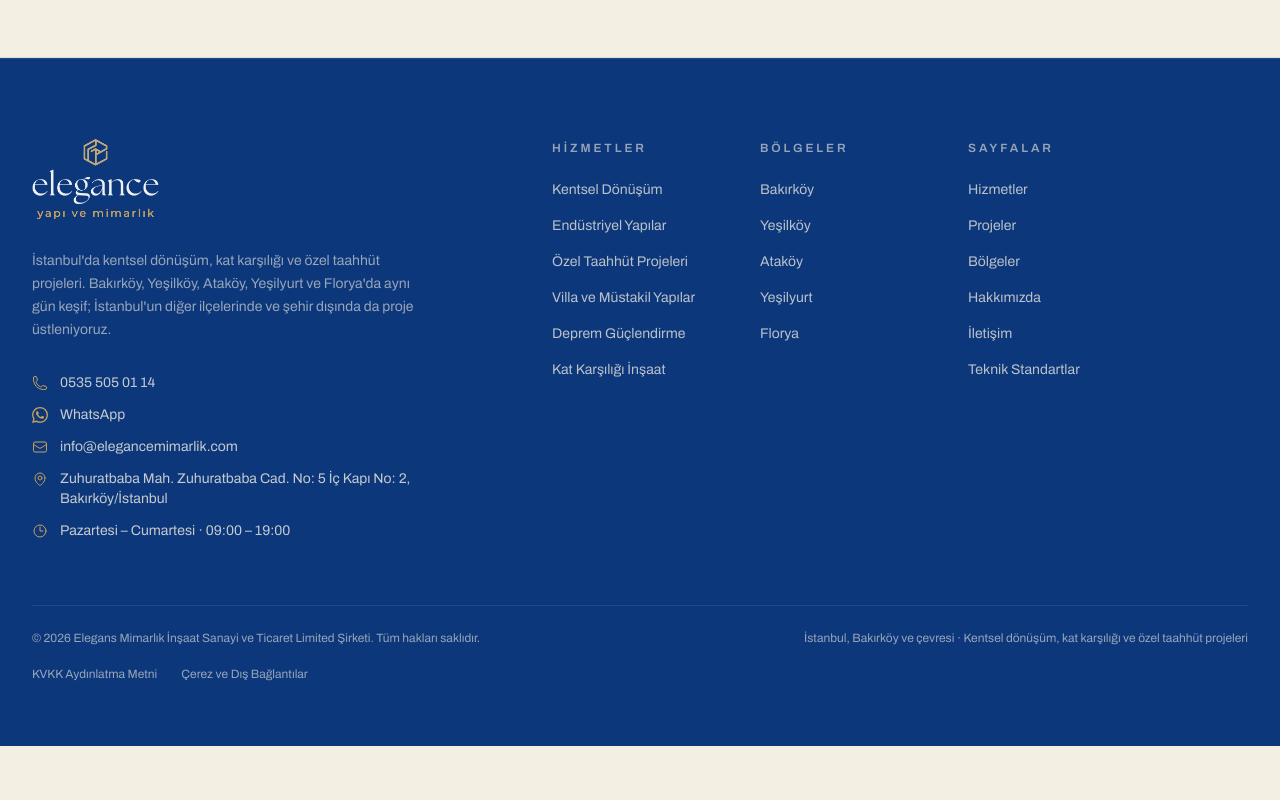
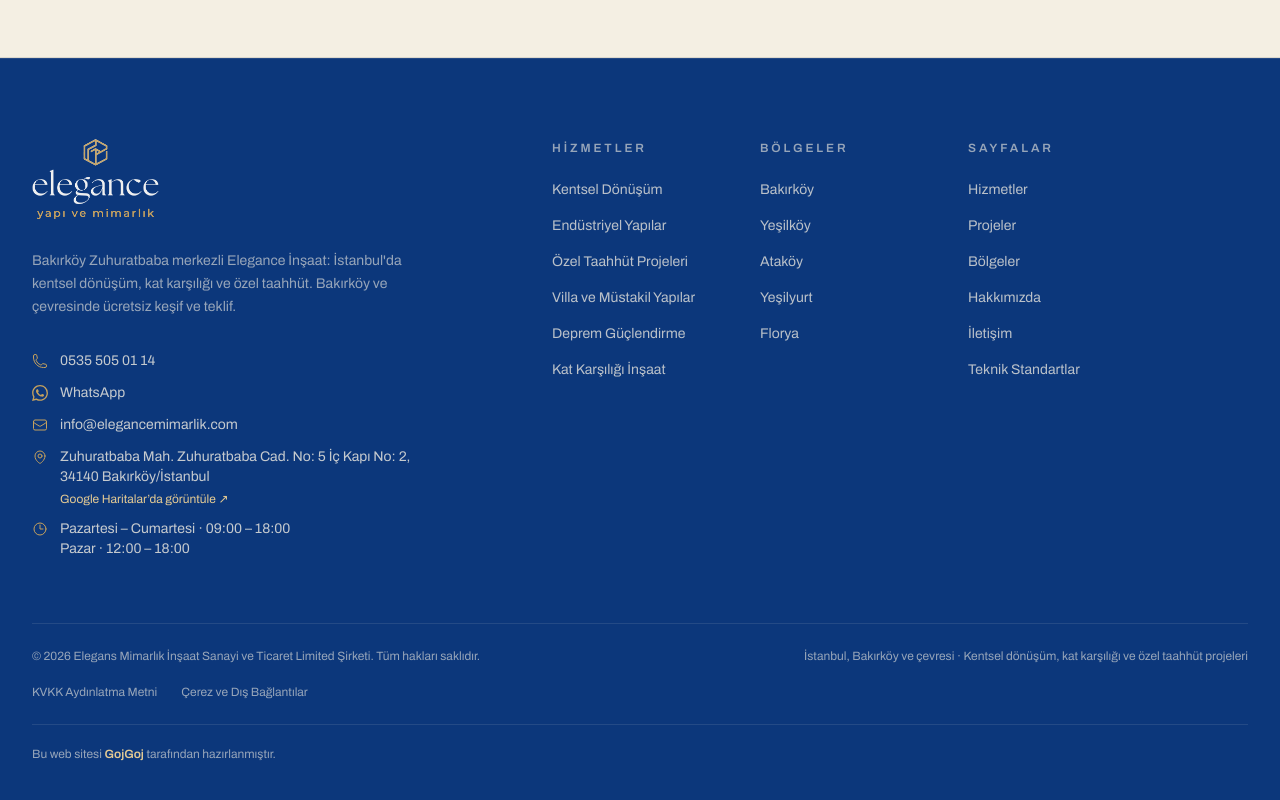
Before and after one commit to iAhmetRTG/elegance, a Next.js app: page /kvkk-aydinlatma-metni in a window 1280 px wide. Shown: the part 1704-2504 px from the top of the page. Before the commit the page ends 2450 px from the top, so only its background shows below. Built offline with nearby package versions, Linux system fonts and the light colour scheme.

Commit message:
Align Google Maps business details and local SEO; credit GojGoj

```diff
--- a/src/app/iletisim/page.tsx
+++ b/src/app/iletisim/page.tsx
@@ -8,12 +8,29 @@ import { Button } from "@/components/Button";
 import { SectionLabel } from "@/components/SectionLabel";
 import { Icon } from "@/components/Icon";
 import { LocationMap, officeMapsHref } from "@/components/LocationMap";
+import { JsonLd } from "@/components/JsonLd";
+
+const contactTitle = "Bakırköy İletişim ve Yol Tarifi";
+const contactDescription =
+  `Elegance İnşaat: ${site.address.street}, ${site.address.postalCode} Bakırköy/İstanbul. Tel: ${site.phoneDisplay}. Ücretsiz keşif ve yol tarifi.`;
 
 export const metadata: Metadata = {
-  title: "İletişim | Ücretsiz Keşif ve Teklif",
-  description:
-    "Elegance İnşaat ile iletişime geçin: telefon, WhatsApp, e-posta ve adres bilgileri. Bakırköy, Yeşilköy, Ataköy, Yeşilyurt ve Florya'da aynı gün keşif; İstanbul genelinde ve şehir dışında proje üstleniyoruz.",
+  title: contactTitle,
+  description: contactDescription,
   alternates: { canonical: "/iletisim" },
+  openGraph: {
+    type: "website",
+    locale: "tr_TR",
+    siteName: site.displayName,
+    title: `${contactTitle} | ${site.displayName}`,
+    description: contactDescription,
+    url: `${site.url}/iletisim`,
+  },
+  twitter: {
+    card: "summary_large_image",
+    title: `${contactTitle} | ${site.displayName}`,
+    description: contactDescription,
+  },
 };
 
 export default function ContactPage() {
@@ -21,6 +38,16 @@ export default function ContactPage() {
 
   return (
     <>
+      <JsonLd data={{
+        "@context": "https://schema.org",
+        "@type": "ContactPage",
+        "@id": `${site.url}/iletisim#webpage`,
+        url: `${site.url}/iletisim`,
+        name: `${contactTitle} | ${site.displayName}`,
+        description: contactDescription,
+        inLanguage: "tr-TR",
+        mainEntity: { "@id": `${site.url}/#business` },
+      }} />
       <PageHeader
         label="İletişim"
         breadcrumbs={[{ label: "İletişim" }]}
@@ -79,11 +106,20 @@ export default function ContactPage() {
                   <Icon name="pin" className="h-4 w-4 text-brass" />
                   İş adresi
                 </span>
-                <p className="mt-2 text-lg leading-relaxed">
+                <address className="mt-2 text-lg not-italic leading-relaxed">
                   {site.address.street}
                   <br />
-                  {site.address.district} / {site.address.city}
-                </p>
+                  {site.address.postalCode} {site.address.district} / {site.address.city}
+                </address>
+                <a
+                  href={site.googleMapsUrl}
+                  target="_blank"
+                  rel="noopener noreferrer"
+                  className="mt-3 inline-flex min-h-11 items-center gap-2 text-sm font-semibold text-brass-deep underline-offset-4 hover:underline"
+                >
+                  Google Haritalar’da görüntüle
+                  <Icon name="arrowUpRight" className="h-4 w-4" />
+                </a>
               </div>
 
               <div>
@@ -91,7 +127,13 @@ export default function ContactPage() {
                   <Icon name="clock" className="h-4 w-4 text-brass" />
                   Çalışma saatleri
                 </span>
-                <p className="mt-2 text-lg">{site.hours}</p>
+                <ul className="mt-2 space-y-1 text-lg">
+                  {site.openingHours.map((hours) => (
+                    <li key={hours.label}>
+                      {hours.label} · {hours.opens} – {hours.closes}
+                    </li>
+                  ))}
+                </ul>
               </div>
             </div>
 
@@ -208,12 +250,12 @@ export default function ContactPage() {
           <div className="lg:col-span-5">
             <SectionLabel no="02">Konum</SectionLabel>
             <h2 className="mt-5 font-display text-4xl leading-tight lg:text-5xl">
-              İş adresimiz Bakırköy&apos;de.
+              Zuhuratbaba&apos;daki merkez ofisimiz.
             </h2>
             <p className="mt-6 max-w-md leading-relaxed text-muted">
               {site.address.street}
               <br />
-              {site.address.district} / {site.address.city}
+              {site.address.postalCode} {site.address.district} / {site.address.city}
             </p>
             <p className="mt-5 max-w-md text-[15px] leading-relaxed text-muted">
               {coverage.coreNote} {coverage.widerNote}
--- a/src/app/kvkk-aydinlatma-metni/page.tsx
+++ b/src/app/kvkk-aydinlatma-metni/page.tsx
@@ -26,7 +26,7 @@ export default function KvkkNoticePage() {
             <h2 className="font-display text-2xl text-ink">Veri sorumlusu</h2>
             <p className="mt-4">
               Veri sorumlusu {site.legalName}&apos;dir. Bize <a className="text-ink underline underline-offset-4" href={telHref}>{site.phoneDisplay}</a>
-              {" "}numarasından veya <a className="text-ink underline underline-offset-4 [overflow-wrap:anywhere]" href={mailHref}>{site.email}</a> adresinden ulaşabilirsiniz. İş adresimiz: {site.address.street}, {site.address.district}/{site.address.city}.
+              {" "}numarasından veya <a className="text-ink underline underline-offset-4 [overflow-wrap:anywhere]" href={mailHref}>{site.email}</a> adresinden ulaşabilirsiniz. İş adresimiz: {site.address.street}, {site.address.postalCode} {site.address.district}/{site.address.city}.
             </p>
           </section>
 
--- a/src/app/layout.tsx
+++ b/src/app/layout.tsx
@@ -64,9 +64,19 @@ export const viewport: Viewport = {
 const organizationJsonLd = {
   "@context": "https://schema.org",
   "@type": "GeneralContractor",
-  name: site.legalName,
-  alternateName: site.displayName,
+  "@id": `${site.url}/#business`,
+  name: site.displayName,
+  legalName: site.legalName,
+  alternateName: site.googleBusinessName,
   url: site.url,
+  logo: `${site.url}/brand/logo-dark.png`,
+  image: `${site.url}/brand/logo-dark.png`,
+  hasMap: site.googleMapsUrl,
+  sameAs: [site.googleMapsUrl],
+  geo: {
+    "@type": "GeoCoordinates",
+    ...site.geo,
+  },
   telephone: site.phone,
   email: site.email,
   description: site.description,
@@ -75,27 +85,22 @@ const organizationJsonLd = {
     streetAddress: site.address.street,
     addressLocality: site.address.district,
     addressRegion: site.address.city,
-    addressCountry: "TR",
+    postalCode: site.address.postalCode,
+    addressCountry: site.address.country,
   },
-  areaServed: site.districts.map((district) => ({
-    "@type": "City",
-    name: district,
+  areaServed: [
+    { "@type": "City", name: site.address.city },
+    ...site.districts.map((district) => ({
+      "@type": "Place",
+      name: district,
+    })),
+  ],
+  openingHoursSpecification: site.openingHours.map((hours) => ({
+    "@type": "OpeningHoursSpecification",
+    dayOfWeek: hours.dayOfWeek,
+    opens: hours.opens,
+    closes: hours.closes,
   })),
-  openingHoursSpecification: [
-    {
-      "@type": "OpeningHoursSpecification",
-      dayOfWeek: [
-        "Monday",
-        "Tuesday",
-        "Wednesday",
-        "Thursday",
-        "Friday",
-        "Saturday",
-      ],
-      opens: "09:00",
-      closes: "19:00",
-    },
-  ],
   priceRange: "₺₺",
 };
 
--- a/src/app/page.tsx
+++ b/src/app/page.tsx
@@ -30,9 +30,11 @@ const faqJsonLd = {
 const websiteJsonLd = {
   "@context": "https://schema.org",
   "@type": "WebSite",
+  "@id": `${site.url}/#website`,
   name: site.displayName,
   url: site.url,
   inLanguage: "tr-TR",
+  publisher: { "@id": `${site.url}/#business` },
 };
 
 export default function HomePage() {
--- a/src/components/Footer.tsx
+++ b/src/components/Footer.tsx
@@ -39,15 +39,27 @@ export function Footer() {
                 <Icon name="mail" className="h-4 w-4 shrink-0 text-brass" />
                 <span className="min-w-0 [overflow-wrap:anywhere]">{site.email}</span>
               </a>
-              <p className="flex items-start gap-3 text-paper/80">
+              <a
+                href={site.googleMapsUrl}
+                target="_blank"
+                rel="noopener noreferrer"
+                className="flex items-start gap-3 text-paper/80 transition-colors hover:text-paper"
+              >
                 <Icon name="pin" className="mt-0.5 h-4 w-4 shrink-0 text-brass" />
                 <span>
-                  {site.address.street}, {site.address.district}/{site.address.city}
+                  {site.address.street}, {site.address.postalCode} {site.address.district}/{site.address.city}
+                  <span className="mt-1 block text-xs text-brass-soft">Google Haritalar’da görüntüle ↗</span>
                 </span>
-              </p>
-              <p className="flex items-center gap-3 text-paper/80">
-                <Icon name="clock" className="h-4 w-4 text-brass" />
-                {site.hours}
+              </a>
+              <p className="flex items-start gap-3 text-paper/80">
+                <Icon name="clock" className="mt-0.5 h-4 w-4 shrink-0 text-brass" />
+                <span>
+                  {site.openingHours.map((hours) => (
+                    <span key={hours.label} className="block">
+                      {hours.label} · {hours.opens} – {hours.closes}
+                    </span>
+                  ))}
+                </span>
               </p>
             </div>
           </div>
@@ -121,6 +133,18 @@ export function Footer() {
             Çerez ve Dış Bağlantılar
           </Link>
         </nav>
+        <p className="mt-6 border-t border-paper/10 pt-5 text-xs leading-relaxed text-paper/60">
+          Bu web sitesi{" "}
+          <a
+            href="https://gojgoj.com.tr/"
+            target="_blank"
+            rel="noopener noreferrer"
+            className="font-semibold text-brass-soft underline-offset-4 transition-colors hover:text-paper hover:underline"
+          >
+            GojGoj
+          </a>{" "}
+          tarafından hazırlanmıştır.
+        </p>
       </div>
     </footer>
   );
--- a/src/components/Header.tsx
+++ b/src/components/Header.tsx
@@ -15,16 +15,21 @@ function istanbulOpenNow() {
     hour: "2-digit",
     minute: "2-digit",
     hour12: false,
-    weekday: "short",
+    weekday: "long",
   }).formatToParts(new Date());
   const get = (type: string) =>
     parts.find((part) => part.type === type)?.value ?? "";
   const weekday = get("weekday");
   const minutes = Number(get("hour")) * 60 + Number(get("minute"));
-  const workingDay = ["Mon", "Tue", "Wed", "Thu", "Fri", "Sat"].includes(
-    weekday,
+  const hours = site.openingHours.find((schedule) =>
+    schedule.dayOfWeek.includes(weekday),
   );
-  return workingDay && minutes >= 9 * 60 && minutes < 19 * 60;
+  if (!hours) return false;
+  const toMinutes = (time: string) => {
+    const [hour, minute] = time.split(":").map(Number);
+    return hour * 60 + minute;
+  };
+  return minutes >= toMinutes(hours.opens) && minutes < toMinutes(hours.closes);
 }
 
 /* Yalnizca Kentsel Donusum bagi foy vurgusunu tasir; diger baglantilar ince
@@ -271,10 +276,13 @@ export function Header() {
             aria-hidden="true"
           />
           {openNow === null
-            ? "Çalışma saatleri · 09:00 – 19:00"
+            ? "Çalışma saatleri"
             : openNow
-              ? "Şu an açık · 09:00 – 19:00"
-              : "Şu an kapalı · 09:00 – 19:00"}
+              ? "Şu an açık"
+              : "Şu an kapalı"}
+        </p>
+        <p className={`mt-2 text-xs leading-relaxed ${onLight ? "text-muted" : "text-paper/60"}`}>
+          {site.hours}
         </p>
 
         <ul
--- a/src/components/LocationMap.tsx
+++ b/src/components/LocationMap.tsx
@@ -2,9 +2,7 @@ import { AreaMap } from "./AreaMap";
 import { Icon } from "./Icon";
 import { serviceAreas, site } from "@/lib/site";
 
-export const officeMapsHref = `https://www.google.com/maps/search/?api=1&query=${encodeURIComponent(
-  `${site.address.street}, ${site.address.district}, ${site.address.city}`,
-)}`;
+export const officeMapsHref = site.googleMapsUrl;
 
 export function LocationMap({ highlight = "bakirkoy", name = "Bakırköy" }: { highlight?: string; name?: string }) {
   return (
--- a/src/components/home/DistrictAtlas.tsx
+++ b/src/components/home/DistrictAtlas.tsx
@@ -151,7 +151,7 @@ export function DistrictAtlas({ no = "09" }: { no?: string }) {
                   {site.address.street}
                 </p>
                 <p className="text-[14px] text-muted">
-                  {site.address.district} · {site.address.city}
+                  {site.address.postalCode} {site.address.district} · {site.address.city}
                 </p>
               </div>
               <Link
@@ -164,6 +164,15 @@ export function DistrictAtlas({ no = "09" }: { no?: string }) {
                   className="h-4 w-4 transition-transform duration-300 group-hover:translate-x-1.5"
                 />
               </Link>
+              <a
+                href={site.googleMapsUrl}
+                target="_blank"
+                rel="noopener noreferrer"
+                className="inline-flex min-h-11 items-center gap-2 text-[11px] font-semibold uppercase tracking-[0.2em] text-brass-deep underline-offset-4 hover:underline"
+              >
+                Google Haritalar’da görüntüle
+                <Icon name="arrowUpRight" className="h-4 w-4 shrink-0" />
+              </a>
             </div>
 
           </div>
--- a/src/lib/site.ts
+++ b/src/lib/site.ts
@@ -1,3 +1,18 @@
+const openingHours = [
+  {
+    label: "Pazartesi – Cumartesi",
+    dayOfWeek: ["Monday", "Tuesday", "Wednesday", "Thursday", "Friday", "Saturday"],
+    opens: "09:00",
+    closes: "18:00",
+  },
+  {
+    label: "Pazar",
+    dayOfWeek: ["Sunday"],
+    opens: "12:00",
+    closes: "18:00",
+  },
+];
+
 export const site = {
   brand: "Elegance",
   brandSuffix: "İnşaat",
@@ -5,9 +20,9 @@ export const site = {
   legalName: "Elegans Mimarlık İnşaat Sanayi ve Ticaret Limited Şirketi",
   url: "https://www.elegancemimarlik.com",
   title:
-    "Elegance İnşaat | İstanbul Kentsel Dönüşüm ve Özel Taahhüt Projeleri",
+    "Bakırköy Kentsel Dönüşüm ve İnşaat | Elegance İnşaat",
   description:
-    "İstanbul'da kentsel dönüşüm, kat karşılığı ve özel taahhüt projeleri. Bakırköy, Yeşilköy, Ataköy, Yeşilyurt ve Florya'da aynı gün keşif; İstanbul'un diğer ilçelerinde ve şehir dışında da proje üstleniyoruz.",
+    "Bakırköy Zuhuratbaba merkezli Elegance İnşaat: İstanbul'da kentsel dönüşüm, kat karşılığı ve özel taahhüt. Bakırköy ve çevresinde ücretsiz keşif ve teklif.",
   phoneDisplay: "0535 505 01 14",
   phone: "+905355050114",
   email: "info@elegancemimarlik.com",
@@ -16,8 +31,17 @@ export const site = {
     street: "Zuhuratbaba Mah. Zuhuratbaba Cad. No: 5 İç Kapı No: 2",
     district: "Bakırköy",
     city: "İstanbul",
+    postalCode: "34140",
+    country: "TR",
   },
-  hours: "Pazartesi – Cumartesi · 09:00 – 19:00",
+  googleBusinessName: "Kentsel Dönüşüm Ofisi - Elegance İnşaat",
+  googleMapsUrl:
+    "https://www.google.com/maps/place//data=!4m2!3m1!1s0x14cabd087300cf43:0x3ca618f0b33ce47a",
+  geo: { latitude: 40.9828143, longitude: 28.868163 },
+  openingHours,
+  hours: openingHours
+    .map(({ label, opens, closes }) => `${label} · ${opens} – ${closes}`)
+    .join(" / "),
   serviceRegion: "İstanbul, Bakırköy ve çevresi",
   districts: ["Bakırköy", "Yeşilköy", "Ataköy", "Yeşilyurt", "Florya"],
 };
```
Also changed, not shown: src/app/bolgeler/[slug]/page.tsx (+2 -5 lines), src/app/hizmetler/[slug]/page.tsx (+8 -8 lines), src/components/Breadcrumbs.tsx (+17 -0 lines).
